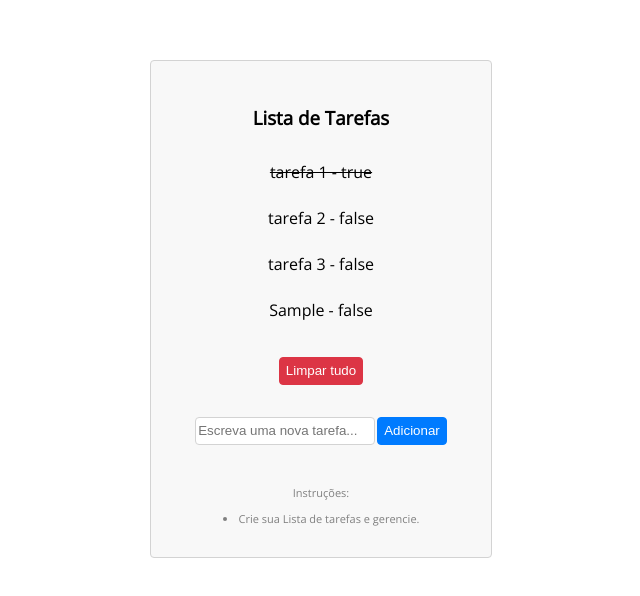
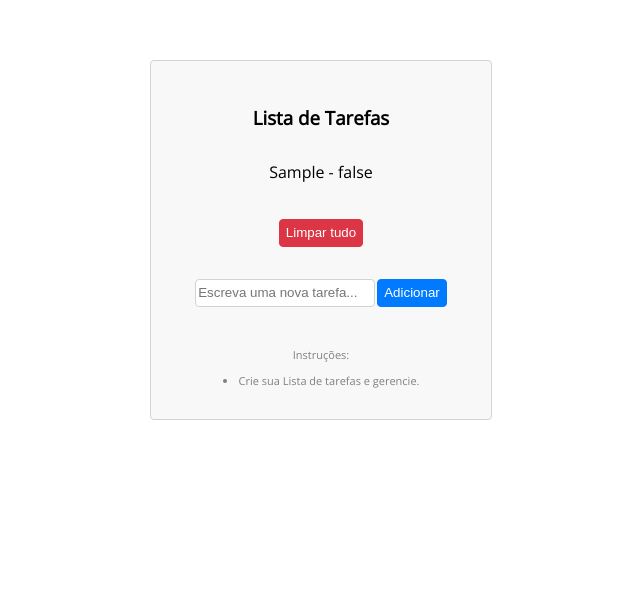
Before and after one commit to johnbuenodev/VUE3-Todo-List-with-storage, a plain HTML site: page index.html in a window 1280 px wide. Both pictures are taken after typing "Sample" into the empty fields and a click on the button "Adicionar". Shown: the whole page, without its empty margins (319-959 px from the left). Drawn offline with nearby package versions, Linux system fonts and the light colour scheme.

Commit message:
Adicionado Storage, save do todo, excluir, desativar botão excluir, update de estado da tarefa

```diff
--- a/index.html
+++ b/index.html
@@ -22,9 +22,13 @@
 
                 <div class="all-todos">
 
-                    <div v-for="todo in todos" class="single-todo"
-                     :class=" todo.done == true ? 'done' : '' ">
-                        <p>{{ todo.text }} - {{ todo.done }}</p>
+                    <div
+                     v-for="todo in todos"
+                     class="single-todo"
+                     :class=" todo.done == true ? 'done' : '' "
+                     @click="todo.done = !todo.done;updateTaVsk()"
+                     >
+                        <p v-if="todo">{{ todo.text }} - {{ todo.done }}</p>
                     </div>
 
                     <!-- <div class="single-todo done">
@@ -39,7 +43,7 @@
 
                 </div>
 
-                <button class="clear">Limpar tudo</button>
+                <button class="clear" v-if="todos.length" @click="deleteAllTask()">Limpar tudo</button>
 
                 <input type="text" placeholder="Escreva uma nova tarefa..." v-model="newTodo.text">
                 <button class="add" @click="addNewtodo()">Adicionar</button>
--- a/scripts.js
+++ b/scripts.js
@@ -1,23 +1,23 @@
 var todos = [
-    {
-      text: 'tarefa 1',
-      done: true
-    },
-    {
-      text: 'tarefa 2',
-      done: false
-    },
-    {
-      text: 'tarefa 3',
-      done: false
-    }
+    // {
+    //   text: 'tarefa 1',
+    //   done: true
+    // },
+    // {
+    //   text: 'tarefa 2',
+    //   done: false
+    // },
+    // {
+    //   text: 'tarefa 3',
+    //   done: false
+    // }
 ];
 
 const todosApp = {
 
     data() {
         return {
-            todos: window.todos,//[], //windows.todos
+            todos: [],//window.todos,//[], //windows.todos
             information: "Crie sua Lista de tarefas e gerencie.",
             newTodo: {
               text: '',
@@ -26,6 +26,13 @@ const todosApp = {
         }
     },
     methods: {
+        deleteAllTask: function() {
+          this.todos = [];
+          localStorage.removeItem("@todo-tasks-vue");
+        },
+        updateTask: function() {
+          localStorage.setItem("@todo-tasks-vue", JSON.stringify(this.todos));
+        },
         addNewtodo: function() {
 
          if(this.newTodo.text != "") {
@@ -34,12 +41,35 @@ const todosApp = {
             this.newTodo = {
                done : false,
             }
+            localStorage.setItem("@todo-tasks-vue", JSON.stringify(this.todos));
          } else {
             alert("Preencha o campo texto para adicionar uma tarefa!");
          }
 
+         let todosPrint = localStorage.getItem("@todo-tasks-vue");
+         let todosProcess = JSON.parse(todosPrint);
+         console.log(todosProcess);
+
         },
     },
+    beforeCreate() { //executa antes de criar
+      console.log("Before Create");
+    },
+    created() { //executa depois de criar o html - INIT DA APLICAÇÃO QUE PODE CHAMAR FUNCIONALIDADES E POPULAR CAMPOS
+      console.log("Created");
+      let todosExist = localStorage.getItem("@todo-tasks-vue");
+      if(todosExist) {
+        let todosProcess = JSON.parse(todosExist);
+
+        if(todosProcess.length > 0) {
+          this.todos = todosProcess;
+        }
+      }
+
+    },
+    beforeUpdate() { //executa apos atualizar algo da DOM html
+      console.log("Before Update");
+    }
 
 };
 
```
